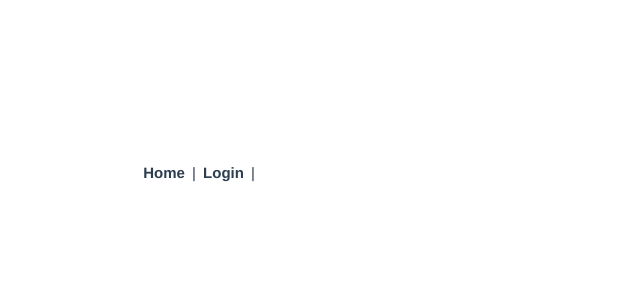
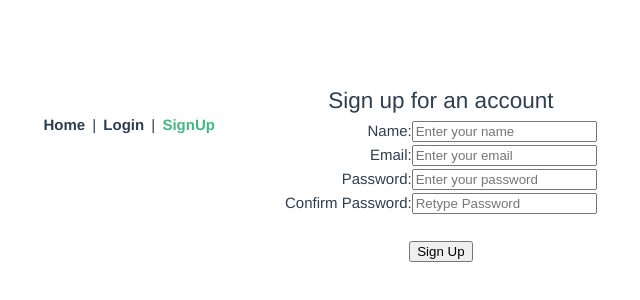
Before and after one commit to ctyh4/SmarTrack, a Vue app: page /SignUp in a window 1280 px wide. Before the commit this address had no page. Shown: the part 242-542 px from the top of the page, without its empty margins (355-995 px from the left). Built offline with nearby package versions, Linux system fonts and the light colour scheme; the HTML template or start-up script is replaced by a standard one.

Commit message:
Added SignUp Page Skeleton

```diff
--- a/package.json
+++ b/package.json
@@ -9,6 +9,7 @@
     "preview": "vite preview"
   },
   "dependencies": {
+    "firebase": "^10.9.0",
     "vue": "^3.4.21",
     "vue-router": "^4.3.0"
   },
--- a/src/App.vue
+++ b/src/App.vue
@@ -2,6 +2,7 @@
   <div id="nav">
     <router-link to="/">Home</router-link> |
     <router-link to="/Login">Login</router-link> |
+    <router-link to="/SignUp">SignUp</router-link>
   </div>
   <router-view />
 </template>
@@ -19,6 +20,7 @@ export default {
   -moz-osx-font-smoothing: grayscale;
   text-align: center;
   color: #2c3e50;
+  background-color: white;
 }
 
 #nav {
--- /dev/null
+++ b/src/components/SignUpPage.vue
@@ -0,0 +1,98 @@
+/*
+If an existing email is used, a warning is shown beneath the email input and sign up is prevented
+If  the password does not meet security requirements, a warning is shown beneath the password and sign up is prevented
+Once sign up is successful, an email is sent to the user provided email with a verification code.
+Users will be prompted with the verification code when they first login.
+If they provide the wrong verification code, a warning will show that it is wrong
+If they provide the correct verification code, they will be directed to the home page
+The verification code will only be required the first time the user logs in. Subsequent logins will not require the verification
+*/
+
+<template>
+  <div class="signup-container">
+    <form @submit.prevent="onsignup">
+      <h2>Sign up for an account</h2>
+      <div class="signup-form">
+          <label for="name">Name:</label>
+          <input type="text" id="name" v-model="credentials.name" required placeholder="Enter your name" /> <br>
+
+          <label for="email">Email:</label>
+          <input type="email" id="email" v-model="credentials.email" required placeholder="Enter your email" /> <br>
+
+          <label for="password">Password:</label>
+          <input
+            type="password"
+            id="password"
+            v-model="credentials.password"
+            required
+            placeholder="Enter your password"
+          /> <br>
+
+          <label for="secondpassword">Confirm Password:</label>
+          <input
+            type="password"
+            id="secondpassword"
+            v-model="credentials.secondpassword"
+            required
+            placeholder="Retype Password"
+          /> <br><br>
+
+        <div class ="signup">
+        <button id = "signupbutton" button type="submit" v-on:click="savetofs">Sign Up</button>
+        </div>
+
+      </div>
+    </form>
+  </div>
+</template>
+
+<script>
+import firebaseApp from '../firebase.js';
+import { getFirestore } from "firebase/firestore"
+import { doc, setDoc } from "firebase/firestore";
+const db = getFirestore(firebaseApp);
+
+export default {
+  name: "signup",
+  data() {
+    return {
+      credentials: {
+        email: "",
+        password: "",
+        secondpassword: "",
+        name:"",
+      },
+    };
+  },
+  methods: {
+    onsignup() {
+      console.log(this.credentials);
+    },
+    async savetofs(){
+      console.log("saved")
+    }
+  },
+};
+</script>
+
+<style>
+.signup-form{
+  display: inline-block;
+    text-align: right;
+}
+
+form{
+    text-align: center;
+    align-items: center;
+    margin: auto;
+}
+
+input:hover{
+    box-shadow: 3px 3px purple;
+    border-radius: 2px
+}
+
+.signup{
+    text-align: center;
+}
+</style>
--- a/src/router/index.js
+++ b/src/router/index.js
@@ -1,6 +1,7 @@
 import { createRouter, createWebHistory } from "vue-router";
 import Home from "@/views/Home.vue";
 import Login from "@/views/Login.vue";
+import SignUp from "@/views/SignUp.vue"
 
 const routes = [
   {
@@ -13,6 +14,11 @@ const routes = [
     name: "Login",
     component: Login,
   },
+  {
+    path: "/SignUp",
+    name: "SignUp",
+    component: SignUp,
+  },
 ];
 
 const router = createRouter({
--- /dev/null
+++ b/src/views/SignUp.vue
@@ -0,0 +1,13 @@
+<template>
+    <SignUpPage />
+  </template>
+
+  <script>
+  import SignUpPage from "@/components/SignUpPage.vue";
+  export default {
+    name: "SignUp",
+    components: {
+      SignUpPage,
+    },
+  };
+  </script>
```
Also changed, not shown: 1 other file (tests, documents, lock files or other folders).
